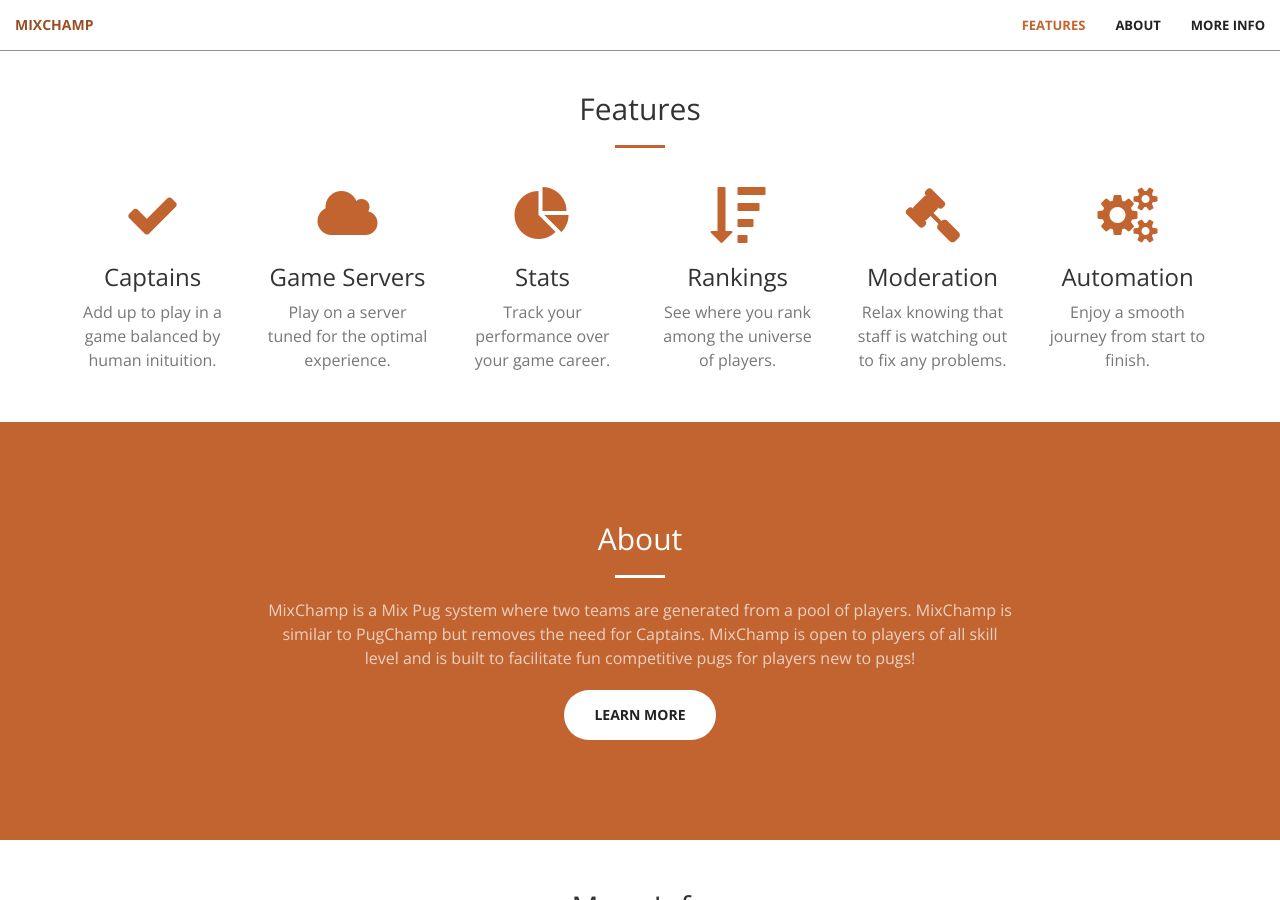
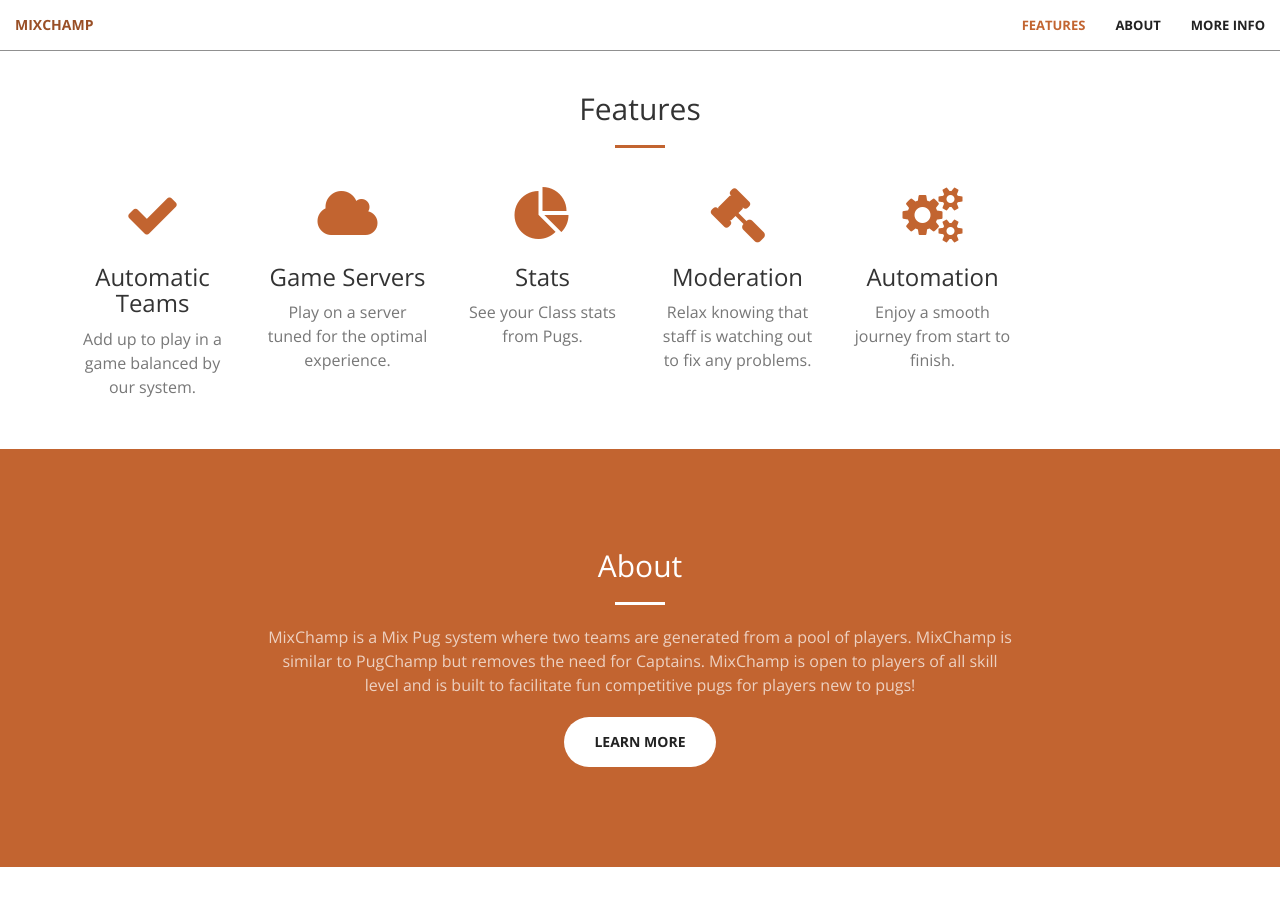
Before and after one commit to ChampGG/mix.champ.gg, a Jekyll site: the page built from index.html, in a window 1280 px wide and 900 px high, scrolled down 858 px. Built offline with Jekyll 4.4.1, drawn with Linux system fonts in a browser that asks for light colours.

Commit message:
updated features

```diff
--- a/index.html
+++ b/index.html
@@ -30,8 +30,8 @@
             <div class="col-lg-2 col-md-4 text-center">
                 <div class="feature-box">
                     <i class="fa fa-4x fa-check wow bounceIn text-primary"></i>
-                    <h3>Captains</h3>
-                    <p class="text-muted">Add up to play in a game balanced by human inituition.</p>
+                    <h3>Automatic Teams</h3>
+                    <p class="text-muted">Add up to play in a game balanced by our system.</p>
                 </div>
             </div>
             <div class="col-lg-2 col-md-4 text-center">
@@ -45,14 +45,7 @@
                 <div class="feature-box">
                     <i class="fa fa-4x fa-pie-chart wow bounceIn text-primary"></i>
                     <h3>Stats</h3>
-                    <p class="text-muted">Track your performance over your game career.</p>
-                </div>
-            </div>
-            <div class="col-lg-2 col-md-4 text-center">
-                <div class="feature-box">
-                    <i class="fa fa-4x fa-sort-amount-desc wow bounceIn text-primary" data-wow-delay=".1s"></i>
-                    <h3>Rankings</h3>
-                    <p class="text-muted">See where you rank among the universe of players.</p>
+                    <p class="text-muted">See your Class stats from Pugs.</p>
                 </div>
             </div>
             <div class="col-lg-2 col-md-4 text-center">
```
